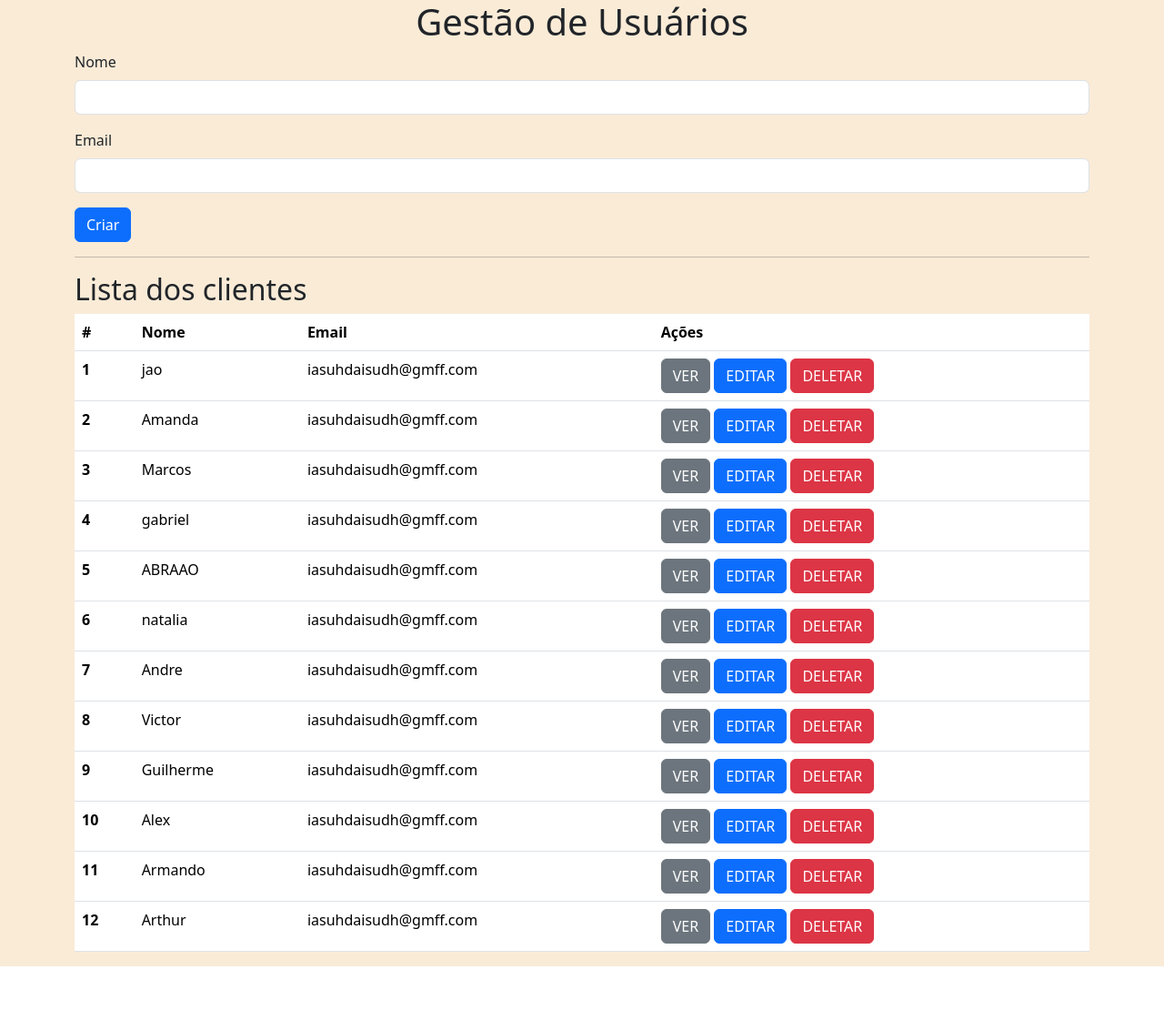
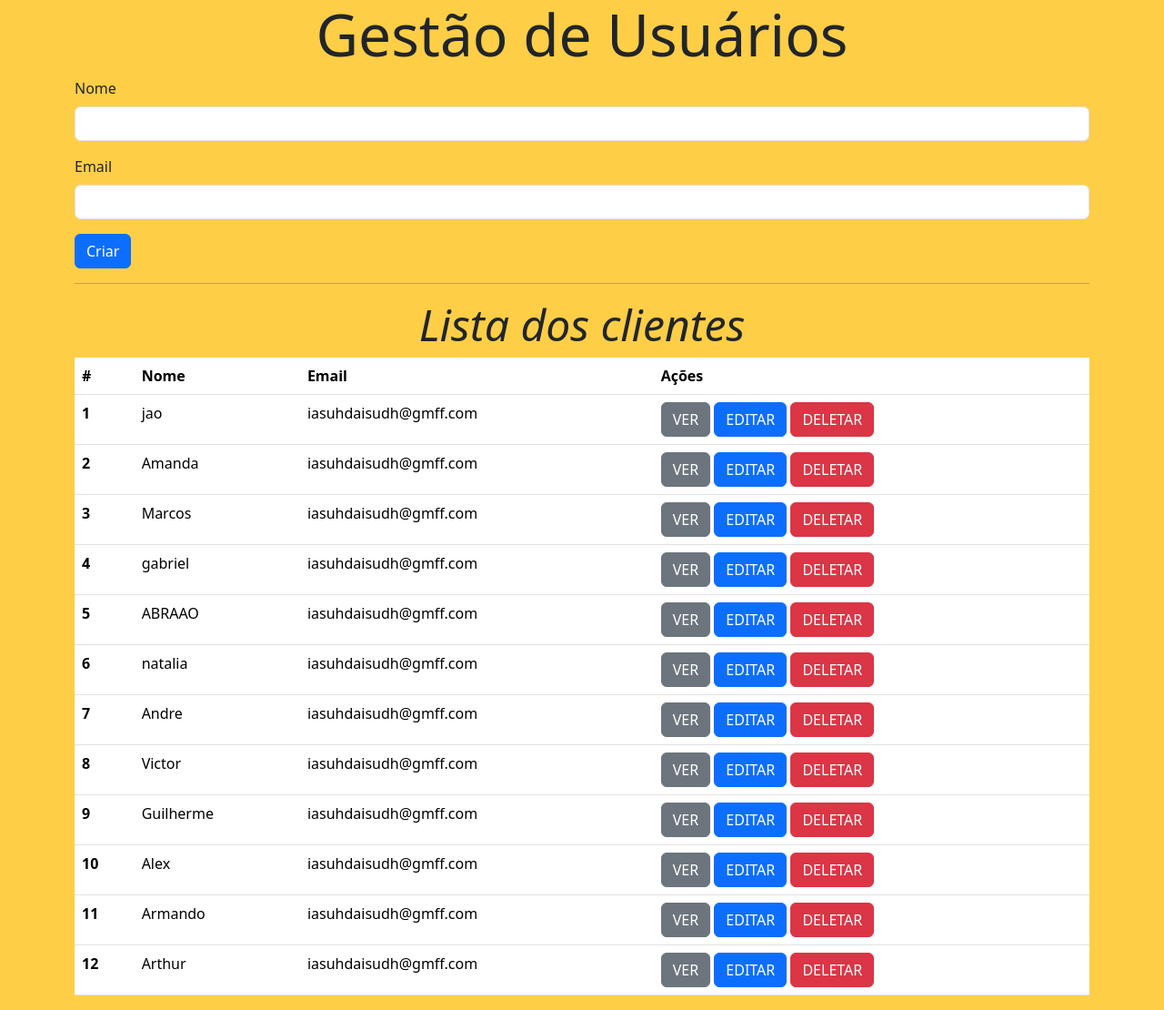
Before and after one commit to Malihgno616/Gestao-de-usu-rios, a Flask app: page / in a window 1280 px wide. Shown: the whole page at 91% size. Before the commit the page ends 1062 px from the top, so only its background shows below. Run offline with Flask 3, Linux system fonts and the light colour scheme.

Commit message:
Visual change

```diff
--- a/static/css/app.css
+++ b/static/css/app.css
@@ -1,3 +1,14 @@
 body {
-    background-color:antiquewhite
+    background-color:rgb(255, 206, 71)
 }
+
+h1 {
+    font-size: 4rem;
+
+}
+
+h2 {
+    font-style: italic;
+    font-size: 3rem;
+    text-align: center;
+}
--- a/templates/index.html
+++ b/templates/index.html
@@ -45,12 +45,6 @@
     </div>
   </div>
 
-
-
-
-
-
-
     <script src="https://cdn.jsdelivr.net/npm/bootstrap@5.3.3/dist/js/bootstrap.bundle.min.js" integrity="sha384-YvpcrYf0tY3lHB60NNkmXc5s9fDVZLESaAA55NDzOxhy9GkcIdslK1eN7N6jIeHz" crossorigin="anonymous"></script>
     <script src="{{ url_for('static', filename='js/cru.js' ) }}"></script>
   </body>
```
